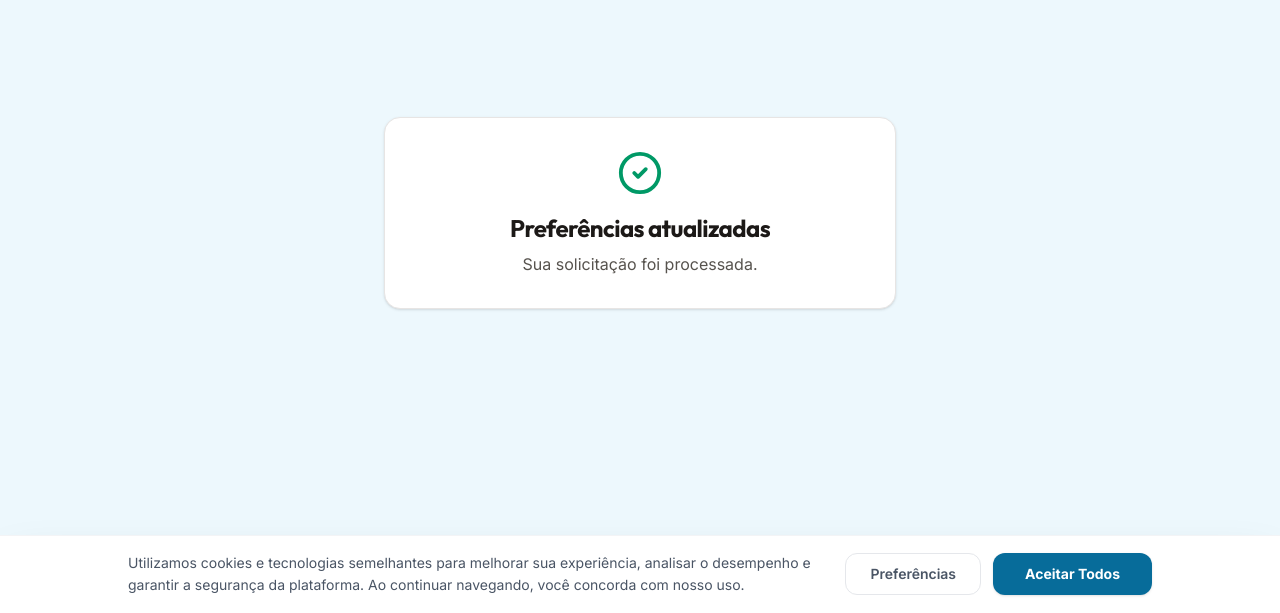
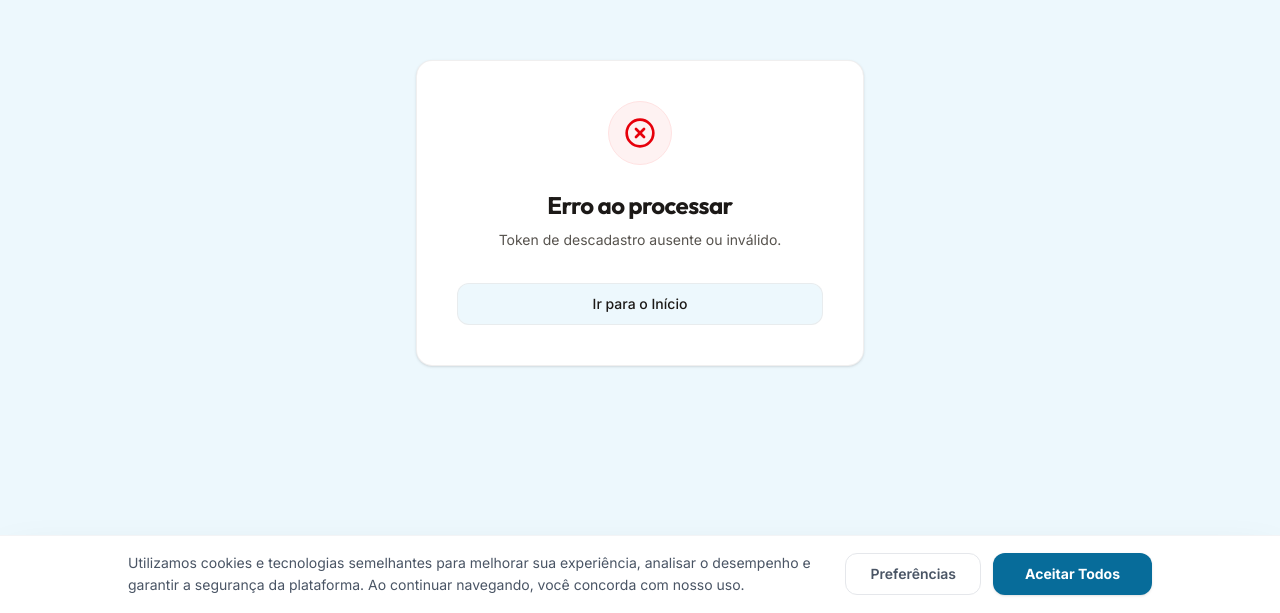
Before and after one commit to studio4x/evolucao-clinica, a React (Vite) app: page /descadastro in a window 1280 px wide. Shown: the part 187-800 px from the top of the page. Built offline with nearby package versions, Linux system fonts and the light colour scheme; no server answers; the database is empty.

Commit message:
feat: adicionar dupla confirmacao de descadastro de e-mail e exibir status nas preferencias de comunicacao

```diff
--- a/src/components/layout/AppVersion.tsx
+++ b/src/components/layout/AppVersion.tsx
@@ -1,6 +1,6 @@
 import React from 'react';
 
-export const APP_VERSION = "v1.10.484";
+export const APP_VERSION = "v1.10.485";
 
 export const PLAY_STORE_VERSION = "1.0.20";
 
--- a/src/pages/CommunicationPreferences.tsx
+++ b/src/pages/CommunicationPreferences.tsx
@@ -14,6 +14,8 @@ type Preferences = {
   push_enabled: boolean;
   whatsapp_enabled: boolean;
   whatsapp_number: string | null;
+  unsubscribed_at: string | null;
+  unsubscribe_reason: string | null;
 };
 
 export default function CommunicationPreferences() {
@@ -27,7 +29,9 @@ export default function CommunicationPreferences() {
     email_enabled: true,
     push_enabled: true,
     whatsapp_enabled: true,
-    whatsapp_number: ''
+    whatsapp_number: '',
+    unsubscribed_at: null,
+    unsubscribe_reason: null
   });
   const [loading, setLoading] = useState(true);
   const [saving, setSaving] = useState(false);
@@ -234,6 +238,32 @@ export default function CommunicationPreferences() {
             </div>
           </div>
 
+          {preferences.unsubscribed_at ? (
+            <div className="bg-amber-50 border border-amber-200/80 p-4 rounded-xl flex gap-3 text-amber-800 mb-6 animate-fade-in">
+              <AlertTriangle className="flex-shrink-0 mt-0.5 text-amber-600" size={18} />
+              <div className="text-sm space-y-1">
+                <p className="font-semibold text-amber-900">E-mails de Relacionamento Desativados</p>
+                <p>
+                  Você solicitou o descadastro em{' '}
+                  <span className="font-medium">
+                    {new Date(preferences.unsubscribed_at).toLocaleDateString('pt-BR')}
+                  </span>.
+                </p>
+                <p className="text-xs text-amber-700/80 mt-1">
+                  Para voltar a receber novidades e orientações de ativação, basta marcar os canais desejados abaixo e salvar as preferências.
+                </p>
+              </div>
+            </div>
+          ) : (
+            <div className="bg-emerald-50 border border-emerald-100 p-4 rounded-xl flex gap-3 text-emerald-800 mb-6">
+              <Check className="flex-shrink-0 mt-0.5 text-emerald-600" size={18} />
+              <div className="text-sm space-y-1">
+                <p className="font-semibold text-emerald-900">Cadastro de E-mail Ativo</p>
+                <p className="text-xs text-emerald-700">Seu e-mail está habilitado para receber mensagens de relacionamento e novidades.</p>
+              </div>
+            </div>
+          )}
+
           {error && <p className="mb-4 rounded-lg bg-red-50 text-red-700 px-3 py-2 text-sm">{error}</p>}
 
           <div className="space-y-4">
--- a/src/pages/Unsubscribe.tsx
+++ b/src/pages/Unsubscribe.tsx
@@ -1,12 +1,150 @@
 import { useEffect, useState } from 'react';
-import { CheckCircle2, Loader2 } from 'lucide-react';
+import { CheckCircle2, Loader2, AlertTriangle, Mail, XCircle } from 'lucide-react';
 
 export default function Unsubscribe() {
-  const [loading, setLoading] = useState(true);
+  const [step, setStep] = useState<'confirm' | 'unsubscribing' | 'success' | 'cancelled' | 'error'>('confirm');
   const [message, setMessage] = useState('');
+  const [token, setToken] = useState('');
+
   useEffect(() => {
-    const token = new URLSearchParams(window.location.search).get('token') || '';
-    void fetch('/api/communication/unsubscribe', { method: 'POST', headers: { 'Content-Type': 'application/json' }, body: JSON.stringify({ token }) }).then((response) => response.json()).then((payload) => setMessage(payload.message || 'Sua solicitação foi processada.')).catch(() => setMessage('Sua solicitação foi processada.')).finally(() => setLoading(false));
+    const t = new URLSearchParams(window.location.search).get('token') || '';
+    setToken(t);
+    if (!t) {
+      setStep('error');
+      setMessage('Token de descadastro ausente ou inválido.');
+    }
   }, []);
-  return <div className="min-h-screen bg-brand-bg flex items-center justify-center px-4"><div className="max-w-lg w-full bg-white rounded-2xl border border-brand-border shadow-sm p-8 text-center">{loading ? <Loader2 className="mx-auto animate-spin text-brand-primary" /> : <CheckCircle2 size={46} className="mx-auto text-emerald-600" />}<h1 className="text-2xl font-bold text-brand-text mt-4">Preferências atualizadas</h1><p className="text-brand-text-muted mt-2">{message}</p></div></div>;
+
+  const handleConfirm = async () => {
+    setStep('unsubscribing');
+    try {
+      const response = await fetch('/api/communication/unsubscribe', {
+        method: 'POST',
+        headers: { 'Content-Type': 'application/json' },
+        body: JSON.stringify({ token })
+      });
+      const payload = await response.json();
+      if (response.ok) {
+        setStep('success');
+        setMessage(payload.message || 'Sua solicitação foi processada com sucesso. Você não receberá mais nossos e-mails de relacionamento.');
+      } else {
+        setStep('error');
+        setMessage(payload.error || 'Não foi possível processar o descadastro. Tente novamente mais tarde.');
+      }
+    } catch (err) {
+      setStep('error');
+      setMessage('Falha na comunicação com o servidor.');
+    }
+  };
+
+  const handleCancel = () => {
+    setStep('cancelled');
+  };
+
+  return (
+    <div className="min-h-screen bg-brand-bg flex items-center justify-center px-4 py-12">
+      <div className="max-w-md w-full bg-white rounded-2xl border border-brand-border/60 shadow-sm p-8 md:p-10 text-center space-y-6 animate-fade-in">
+        {step === 'confirm' && (
+          <>
+            <div className="mx-auto w-16 h-16 bg-amber-50 rounded-full flex items-center justify-center text-amber-600 border border-amber-100">
+              <AlertTriangle size={32} />
+            </div>
+            <div className="space-y-2">
+              <h1 className="text-2xl font-bold text-brand-text">Confirmar descadastro</h1>
+              <p className="text-sm text-brand-text-muted leading-relaxed">
+                Você tem certeza que deseja parar de receber nossos e-mails de dicas, atualizações e jornada de ativação?
+              </p>
+            </div>
+            <div className="flex flex-col gap-3 pt-2">
+              <button
+                onClick={handleConfirm}
+                className="w-full py-2.5 px-4 bg-red-600 hover:bg-red-700 text-white rounded-xl font-medium transition-colors text-sm shadow-sm"
+              >
+                Sim, descadastrar meu e-mail
+              </button>
+              <button
+                onClick={handleCancel}
+                className="w-full py-2.5 px-4 bg-brand-bg hover:bg-brand-border/40 text-brand-text font-medium rounded-xl border border-brand-border/60 transition-colors text-sm"
+              >
+                Não, manter meu cadastro
+              </button>
+            </div>
+          </>
+        )}
+
+        {step === 'unsubscribing' && (
+          <div className="py-8 space-y-4 animate-pulse">
+            <Loader2 className="mx-auto animate-spin text-brand-primary w-12 h-12" />
+            <p className="text-sm text-brand-text-muted">Processando seu descadastro...</p>
+          </div>
+        )}
+
+        {step === 'success' && (
+          <>
+            <div className="mx-auto w-16 h-16 bg-emerald-50 rounded-full flex items-center justify-center text-emerald-600 border border-emerald-100">
+              <CheckCircle2 size={32} />
+            </div>
+            <div className="space-y-2">
+              <h1 className="text-2xl font-bold text-brand-text">Preferências atualizadas</h1>
+              <p className="text-sm text-brand-text-muted leading-relaxed">
+                {message}
+              </p>
+            </div>
+            <div className="pt-2">
+              <a
+                href="/"
+                className="inline-block w-full py-2.5 px-4 bg-brand-primary hover:bg-brand-primary-dark text-white rounded-xl font-medium transition-colors text-sm shadow-sm text-center"
+              >
+                Ir para o Início
+              </a>
+            </div>
+          </>
+        )}
+
+        {step === 'cancelled' && (
+          <>
+            <div className="mx-auto w-16 h-16 bg-emerald-50 rounded-full flex items-center justify-center text-emerald-600 border border-emerald-100 animate-fade-in">
+              <Mail size={32} />
+            </div>
+            <div className="space-y-2">
+              <h1 className="text-2xl font-bold text-brand-text">Cadastro mantido!</h1>
+              <p className="text-sm text-brand-text-muted leading-relaxed">
+                Obrigado por continuar conosco! Você continuará recebendo nossas dicas e atualizações de ativação da plataforma.
+              </p>
+            </div>
+            <div className="pt-2">
+              <a
+                href="/"
+                className="inline-block w-full py-2.5 px-4 bg-brand-primary hover:bg-brand-primary-dark text-white rounded-xl font-medium transition-colors text-sm shadow-sm text-center"
+              >
+                Ir para o Início
+              </a>
+            </div>
+          </>
+        )}
+
+        {step === 'error' && (
+          <>
+            <div className="mx-auto w-16 h-16 bg-red-50 rounded-full flex items-center justify-center text-red-600 border border-red-100">
+              <XCircle size={32} />
+            </div>
+            <div className="space-y-2">
+              <h1 className="text-2xl font-bold text-brand-text">Erro ao processar</h1>
+              <p className="text-sm text-brand-text-muted leading-relaxed">
+                {message}
+              </p>
+            </div>
+            <div className="pt-2">
+              <a
+                href="/"
+                className="inline-block w-full py-2.5 px-4 bg-brand-bg hover:bg-brand-border/40 text-brand-text font-medium rounded-xl border border-brand-border/60 transition-colors text-sm text-center"
+              >
+                Ir para o Início
+              </a>
+            </div>
+          </>
+        )}
+      </div>
+    </div>
+  );
 }
```
Also changed, not shown: 1 other file (tests, documents, lock files or other folders).
